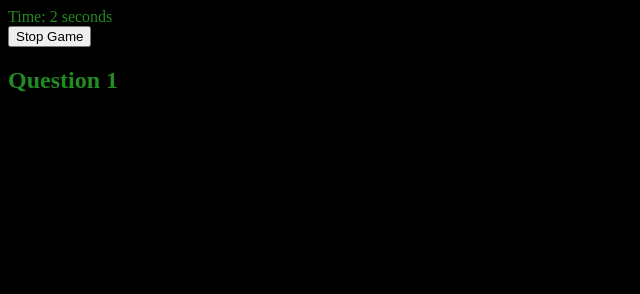
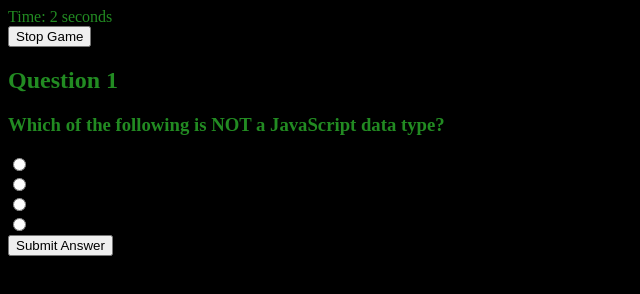
Before and after one commit to alexilson/Javascript-Quiz, a plain HTML site: page index.html in a window 1280 px wide. Both pictures are taken after a click on the button "Start Game". Shown: the whole page, without its empty margins (0-640 px from the left). Drawn offline with Linux system fonts and the light colour scheme.

Commit message:
Added html for the form, and add js to display the question title and text

```diff
--- a/assets/js/scripts.js
+++ b/assets/js/scripts.js
@@ -1,7 +1,8 @@
 const startBtn = document.querySelector("#start_button");
+const submitBtn = document.querySelector("#submit_button");
 const countEl = document.querySelector("#count");
 const questionTitle = document.querySelector("#question_title");
-// const questionText = document.querySelector("#question_text");
+const questionText = document.querySelector("#question_text");
 // const questionForm = document.querySelector("#question_form");
 let gameState = false;
 
@@ -58,9 +59,10 @@ answerSet:
     ["a", "d", "a", "a", "a"]
 }
 
+
 function displayQuestion() {
     questionTitle.textContent = questionSet.questions['1'].title;
-
+    questionText.textContent = questionSet.questions['2'].text;
 //     for (let i = 1; i = Object.keys(questionSet.questions).length; ++i) {
 //     questionTitle.textContent = "Hello"; //questionSet.questions.i.title.value;
 // }
@@ -103,6 +105,3 @@ startBtn.addEventListener('click', function() {
         startBtn.innerHTML = "Start Game";
     }
 })
-
-// I could move all this to a function called startGame where it changes the gamestate, starts the timer, and
-// changes the button text to read Stop Timer.
--- a/index.html
+++ b/index.html
@@ -10,6 +10,26 @@
     <div>Time: <span id="count">0</span> seconds</div>
     <button id="start_button">Start Game</button>
     <h2 id="question_title"></h2>
+    <h3 id="question_text"></h3>
+    <form>
+        <label for="answer1">
+            <input type="radio" id="answer1" name="answers" value="a"></label>
+        </label>
+        <br>
+        <label for="answer2">
+            <input type="radio" id="answer2" name="answers" value="b"></label>
+        </label>
+        <br>
+        <label for="answer3">
+            <input type="radio" id="answer3" name="answers" value="c"></label>
+        </label>
+        <br>
+        <label for="answer4">
+            <input type="radio" id="answer4" name="answers" value="d"></label>
+        </label>
+        <br>
+        <input type="submit" value="Submit Answer" id="start_button">
+    </form>
     <script src="./assets/js/scripts.js"></script>
 </body>
 </html>
```
